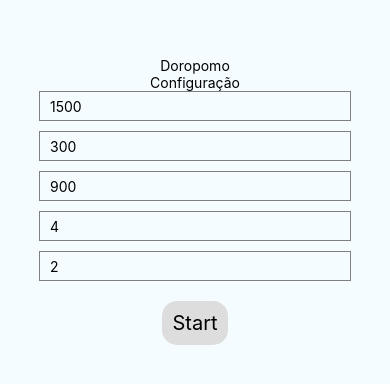
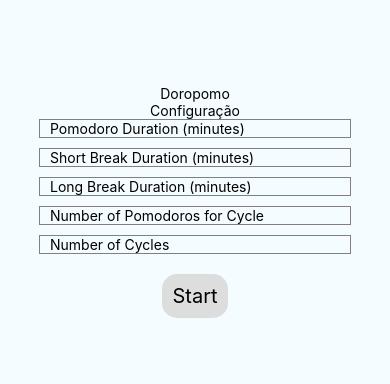
Before and after one commit to gabrielvedova/doropomo, a React Native app in the folder doropomo/: screen /Config in a window 390 px wide. Shown: the part 216-600 px from the top of the page. Built offline with nearby package versions, Linux system fonts and the light colour scheme.

Commit message:
fix(ConfigTimer): Remove value props from TextInput fields for Pomodoro settings

```diff
--- a/doropomo/src/views/ConfigTimer.js
+++ b/doropomo/src/views/ConfigTimer.js
@@ -24,7 +24,6 @@ export default ({ navigation }) => {
         placeholder="Pomodoro Duration (minutes)"
         style={styles.input}
         keyboardType="numeric"
-        value={String(Pomodoro.duration)}
         onChangeText={(text) =>
           setPomodoro({ ...Pomodoro, duration: parseInt(text) * 60 })
         }
@@ -33,7 +32,6 @@ export default ({ navigation }) => {
         placeholder="Short Break Duration (minutes)"
         style={styles.input}
         keyboardType="numeric"
-        value={String(Pomodoro.shortBreak)}
         onChangeText={(text) =>
           setPomodoro({ ...Pomodoro, shortBreak: parseInt(text) * 60 })
         }
@@ -42,7 +40,6 @@ export default ({ navigation }) => {
         placeholder="Long Break Duration (minutes)"
         style={styles.input}
         keyboardType="numeric"
-        value={String(Pomodoro.longBreak)}
         onChangeText={(text) =>
           setPomodoro({ ...Pomodoro, longBreak: parseInt(text) * 60 })
         }
@@ -51,7 +48,6 @@ export default ({ navigation }) => {
         placeholder="Number of Pomodoros for Cycle"
         style={styles.input}
         keyboardType="numeric"
-        value={String(Pomodoro.qntdPomodoros)}
         onChangeText={(text) =>
           setPomodoro({ ...Pomodoro, qntdPomodoros: parseInt(text) })
         }
@@ -60,7 +56,6 @@ export default ({ navigation }) => {
         placeholder="Number of Cycles"
         style={styles.input}
         keyboardType="numeric"
-        value={String(Pomodoro.cycles)}
         onChangeText={(text) =>
           setPomodoro({ ...Pomodoro, cycles: parseInt(text) })
         }
@@ -93,7 +88,7 @@ const styles = StyleSheet.create({
     fontSize: 20,
   },
   input: {
-    height: 30,
+    height: "auto",
     width: "80%",
     borderColor: "gray",
     borderWidth: 1,
```
